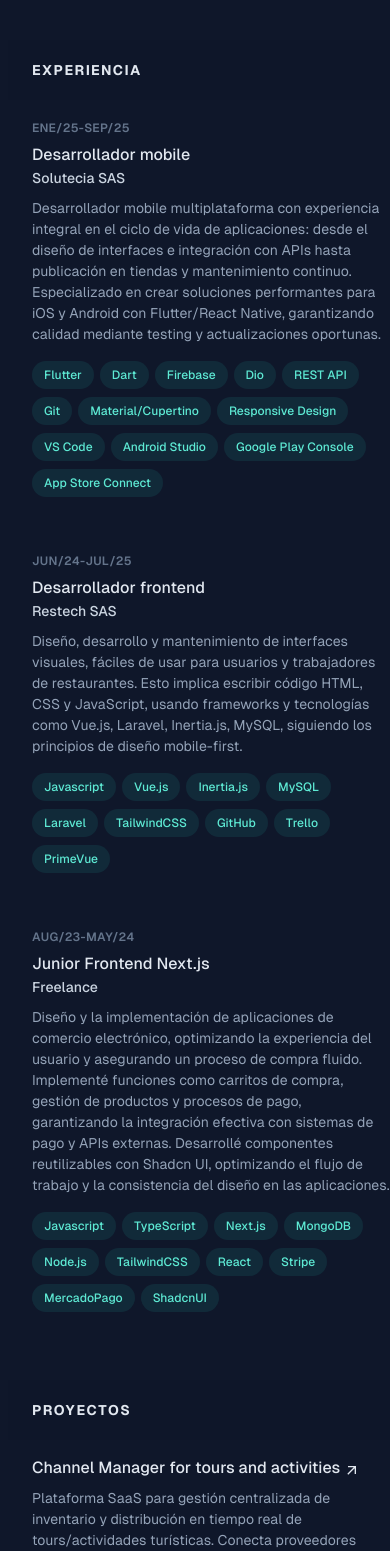
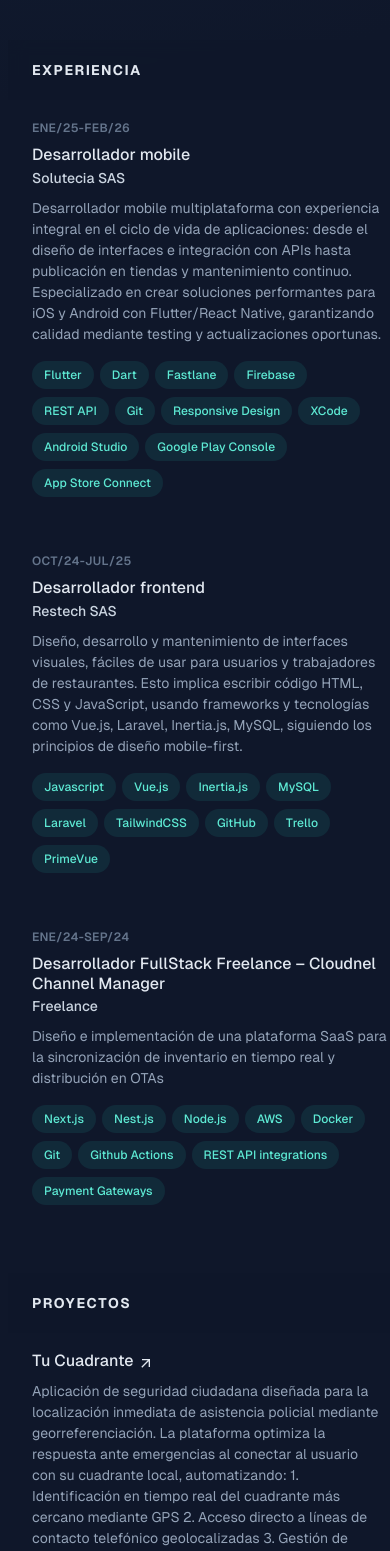
Before and after one commit to safanador/Portfolio, a Next.js app: page / in a window 390 px wide. Shown: the part 1020-2571 px from the top of the page. Built offline with nearby package versions, Linux system fonts and the light colour scheme.

Commit message:
update projects info

```diff
--- a/app/data/projects.js
+++ b/app/data/projects.js
@@ -1,7 +1,20 @@
 const projectsData = [
   {
-    title: "Channel Manager for tours and activities",
-    technologies: ["Next.js", "Nest.js", "MySQL", "JWT Auth", "TailwindCSS", "Cloudinary", "Digital Ocean"],
+    title: "Tu Cuadrante",
+    technologies: ["React Native", "Node.js", "MongoDB", "Google Maps API", "Expo", "Geolib"],
+    description:
+      `Aplicación de seguridad ciudadana diseñada para la localización inmediata de asistencia policial mediante georreferenciación. La plataforma optimiza la respuesta ante emergencias al conectar al usuario con su cuadrante local, automatizando:
+    1. Identificación en tiempo real del cuadrante más cercano mediante GPS
+    2. Acceso directo a líneas de contacto telefónico geolocalizadas
+    3. Gestión de ubicaciones frecuentes (Hogar/Trabajo) mediante almacenamiento local
+    4. Integración de datos abiertos (Open Data) para actualización constante de jurisdicciones`,
+    siteUri: "https://play.google.com/store/apps/details?id=com.tucuadrante",
+    imageUrl:
+      "https://res.cloudinary.com/djqpy9gf0/image/upload/v1773517374/tucuadrante_oaxnbp.png",
+  },
+  {
+    title: "Cloudnel Channel Manager",
+    technologies: ["Next.js", "Nest.js", "MySQL", "JWT", "AWS", "Docker", "Github Actions", "REST API integrations", "Payment Gateways"],
     description:
       `Plataforma SaaS para gestión centralizada de inventario y distribución en tiempo real
     de tours/actividades turísticas. Conecta proveedores con múltiples canales de venta (OTAs,
@@ -12,7 +25,7 @@ const projectsData = [
     4. Reporting unificado y analytics`,
     siteUri: "https://cloudnel.com/",
     imageUrl:
-      "https://res.cloudinary.com/djqpy9gf0/image/upload/v1754331579/Screenshot_2025-08-04_at_1.18.51_PM_hp2yon.png",
+      "https://res.cloudinary.com/djqpy9gf0/image/upload/v1773517640/Screenshot_2026-03-14_at_2.46.35_PM_xh7afv.png",
   },
   {
     title: "Restaurant Menu",
--- a/app/data/workExperience.js
+++ b/app/data/workExperience.js
@@ -1,27 +1,26 @@
 const experiencesData = [
     {
       startDate: "Ene/25",
-      endDate: "Sep/25",
+      endDate: "Feb/26",
       title: "Desarrollador mobile",
       description: "Desarrollador mobile multiplataforma con experiencia integral en el ciclo de vida de aplicaciones: desde el diseño de interfaces e integración con APIs hasta publicación en tiendas y mantenimiento continuo. Especializado en crear soluciones performantes para iOS y Android con Flutter/React Native, garantizando calidad mediante testing y actualizaciones oportunas.",
       company: "Solutecia SAS",
       stack: [
         "Flutter",
         "Dart",
+        "Fastlane",
         "Firebase",
-        "Dio",
         "REST API",
         "Git",
-        "Material/Cupertino",
         "Responsive Design",
-        "VS Code",
+        "XCode",
         "Android Studio",
         "Google Play Console",
         "App Store Connect"
       ]
     },
     {
-      startDate: "Jun/24",
+      startDate: "Oct/24",
       endDate: "Jul/25",
       title: "Desarrollador frontend",
       description: "Diseño, desarrollo y mantenimiento de interfaces visuales, fáciles de usar para usuarios y trabajadores de restaurantes. Esto implica escribir código HTML, CSS y JavaScript, usando frameworks y tecnologías como Vue.js, Laravel, Inertia.js, MySQL, siguiendo los principios de diseño mobile-first.",
@@ -39,22 +38,21 @@ const experiencesData = [
       ]
     },
     {
-      startDate: "Aug/23",
-      endDate: "May/24",
-      title: "Junior Frontend Next.js",
-      description: "Diseño y la implementación de aplicaciones de comercio electrónico, optimizando la experiencia del usuario y asegurando un proceso de compra fluido. Implementé funciones como carritos de compra, gestión de productos y procesos de pago, garantizando la integración efectiva con sistemas de pago y APIs externas. Desarrollé componentes reutilizables con Shadcn UI, optimizando el flujo de trabajo y la consistencia del diseño en las aplicaciones.",
+      startDate: "Ene/24",
+      endDate: "Sep/24",
+      title: "Desarrollador FullStack Freelance – Cloudnel Channel Manager",
+      description: "Diseño e implementación de una plataforma SaaS para la sincronización de inventario en tiempo real y distribución en OTAs",
       company: "Freelance",
       stack: [
-        "Javascript",
-        "TypeScript",
         "Next.js",
-        "MongoDB",
+        "Nest.js",
         "Node.js",
-        "TailwindCSS",
-        "React",
-        "Stripe",
-        "MercadoPago",
-        "ShadcnUI"
+        "AWS",
+        "Docker",
+        "Git",
+        "Github Actions",
+        "REST API integrations",
+        "Payment Gateways"
       ]
     }
   ]
--- a/app/page.tsx
+++ b/app/page.tsx
@@ -100,15 +100,13 @@ export default function Home() {
                   className="group flex items-center flex-row relative"
                 >
                   <span
-                    className={`nav-indicator absolute top-1/2 left-0 transform -translate-y-1/2 w-8 h-[2px] bg-slate-600 transition-all group-hover:w-16 group-hover:bg-slate-200 group-focus-visible:w-16 group-focus-visible:bg-slate-200 ${
-                      selectedAncor === "about"
+                    className={`nav-indicator absolute top-1/2 left-0 transform -translate-y-1/2 w-8 h-[2px] bg-slate-600 transition-all group-hover:w-16 group-hover:bg-slate-200 group-focus-visible:w-16 group-focus-visible:bg-slate-200 ${selectedAncor === "about"
                         ? "group-[]:bg-slate-200 group-[]:w-16"
                         : ""
                       }`}
                   ></span>
                   <span
-                    className={`pl-12 hover:pl-20 transition-all pr-5 ${
-                      selectedAncor === "about" ? "pl-20" : ""
+                    className={`pl-12 hover:pl-20 transition-all pr-5 ${selectedAncor === "about" ? "pl-20" : ""
                       }`}
                   >
                     Sobre mi
@@ -126,15 +124,13 @@ export default function Home() {
                   className="group flex items-center flex-row relative"
                 >
                   <span
-                    className={`nav-indicator absolute top-1/2 left-0 transform -translate-y-1/2 w-8 h-[2px] bg-slate-600 transition-all group-hover:w-16 group-hover:bg-slate-200 group-focus-visible:w-16 group-focus-visible:bg-slate-200 ${
-                      selectedAncor === "experience"
+                    className={`nav-indicator absolute top-1/2 left-0 transform -translate-y-1/2 w-8 h-[2px] bg-slate-600 transition-all group-hover:w-16 group-hover:bg-slate-200 group-focus-visible:w-16 group-focus-visible:bg-slate-200 ${selectedAncor === "experience"
                         ? "group-[]:bg-slate-200 group-[]:w-16"
                         : ""
                       }`}
                   ></span>
                   <span
-                    className={`pl-12 hover:pl-20 transition-all ${
-                      selectedAncor === "experience" ? "pl-20" : ""
+                    className={`pl-12 hover:pl-20 transition-all ${selectedAncor === "experience" ? "pl-20" : ""
                       }`}
                   >
                     Experiencia
@@ -152,15 +148,13 @@ export default function Home() {
                   className="group flex items-center flex-row relative"
                 >
                   <span
-                    className={`nav-indicator absolute top-1/2 left-0 transform -translate-y-1/2 w-8 h-[2px] bg-slate-600 transition-all group-hover:w-16 group-hover:bg-slate-200 group-focus-visible:w-16 group-focus-visible:bg-slate-200 ${
-                      selectedAncor === "projects"
+                    className={`nav-indicator absolute top-1/2 left-0 transform -translate-y-1/2 w-8 h-[2px] bg-slate-600 transition-all group-hover:w-16 group-hover:bg-slate-200 group-focus-visible:w-16 group-focus-visible:bg-slate-200 ${selectedAncor === "projects"
                         ? "group-[]:bg-slate-200 group-[]:w-16"
                         : ""
                       }`}
                   ></span>
                   <span
-                    className={`pl-12 hover:pl-20 transition-all ${
-                      selectedAncor === "projects" ? "pl-20" : ""
+                    className={`pl-12 hover:pl-20 transition-all ${selectedAncor === "projects" ? "pl-20" : ""
                       }`}
                   >
                     Projectos
@@ -209,8 +203,8 @@ export default function Home() {
           ref={aboutRef}
           className="lg:w-4/5 mb-16 scroll-mt-16 md:mb-24 lg:mb-36 lg:scroll-mt-24"
         >
-          <div className="sticky top-0 z-20 -mx-6 mb-4 w-full bg-slate-900/75 px-6 py-5 backdrop-blur md:-mx-12 md:px-6 lg:sr-only lg:relative lg:top-auto lg:mx-auto lg:w-full lg:px-0 lg:py-0 lg:opacity-0">
-            <h2 className="text-sm font-bold uppercase tracking-widest text-slate-200 lg:sr-only">
+          <div className="sticky top-0 z-20 -mx-6 mb-4 w-full bg-slate-900/75 px-6 py-5 backdrop-blur md:-mx-12 md:px-6 lg:relative lg:top-auto lg:mx-auto lg:w-full lg:px-0 lg:py-0 lg:opacity-0">
+            <h2 className="text-sm font-bold uppercase tracking-widest text-slate-200 ">
               Sobre mi
             </h2>
           </div>
@@ -243,8 +237,8 @@ export default function Home() {
           ref={experienceRef}
           className="lg:w-4/5 mb-16 scroll-mt-16 md:mb-24 lg:mb-36 lg:scroll-mt-24"
         >
-          <div className="sticky top-0 z-20 -mx-6 mb-4 w-screen bg-slate-900/75 px-6 py-5 backdrop-blur md:-mx-12 md:px-12 lg:sr-only lg:relative lg:top-auto lg:mx-auto lg:w-full lg:px-0 lg:py-0 lg:opacity-0">
-            <h2 className="text-sm font-bold uppercase tracking-widest text-slate-200 lg:sr-only">
+          <div className="sticky top-0 z-20 -mx-6 mb-4 w-screen bg-slate-900/75 px-6 py-5 backdrop-blur md:-mx-12 md:px-12  lg:relative lg:top-auto lg:mx-auto lg:w-full lg:px-0 lg:py-0 lg:opacity-0">
+            <h2 className="text-sm font-bold uppercase tracking-widest text-slate-200 ">
               Experiencia
             </h2>
           </div>
@@ -266,8 +260,8 @@ export default function Home() {
           </div>
         </section>
         <section id="projects" ref={projectRef}>
-          <div className="sticky top-0 z-20 -mx-6 mb-4 w-screen bg-slate-900/75 px-6 py-5 backdrop-blur md:-mx-12 md:px-12 lg:sr-only lg:relative lg:top-auto lg:mx-auto lg:w-full lg:px-0 lg:py-0 lg:opacity-0">
-            <h2 className="text-sm font-bold uppercase tracking-widest text-slate-200 lg:sr-only">
+          <div className="sticky top-0 z-20 -mx-6 mb-4 w-screen bg-slate-900/75 px-6 py-5 backdrop-blur md:-mx-12 md:px-12  lg:relative lg:top-auto lg:mx-auto lg:w-full lg:px-0 lg:py-0 lg:opacity-0">
+            <h2 className="text-sm font-bold uppercase tracking-widest text-slate-200 ">
               Proyectos
             </h2>
           </div>
```
Lines whose indentation alone changed are shown as unchanged.
